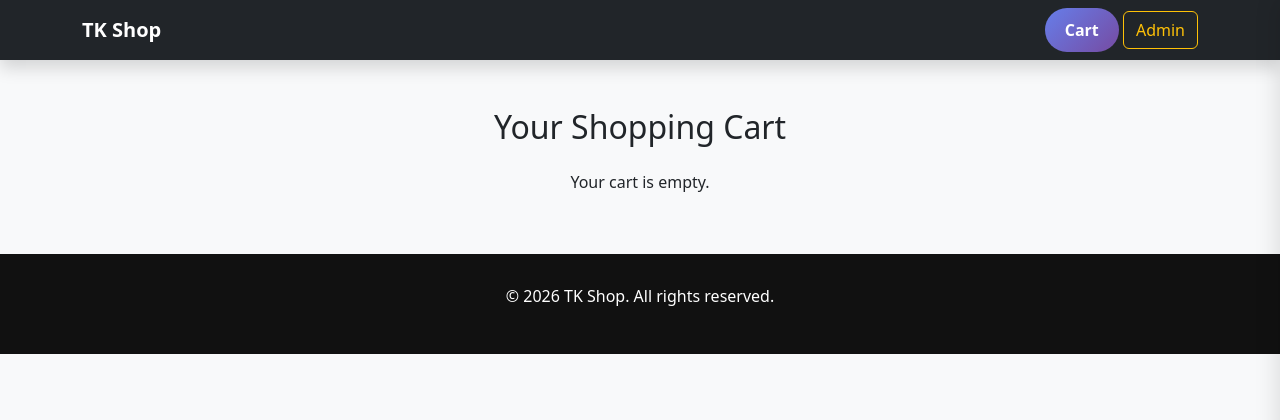
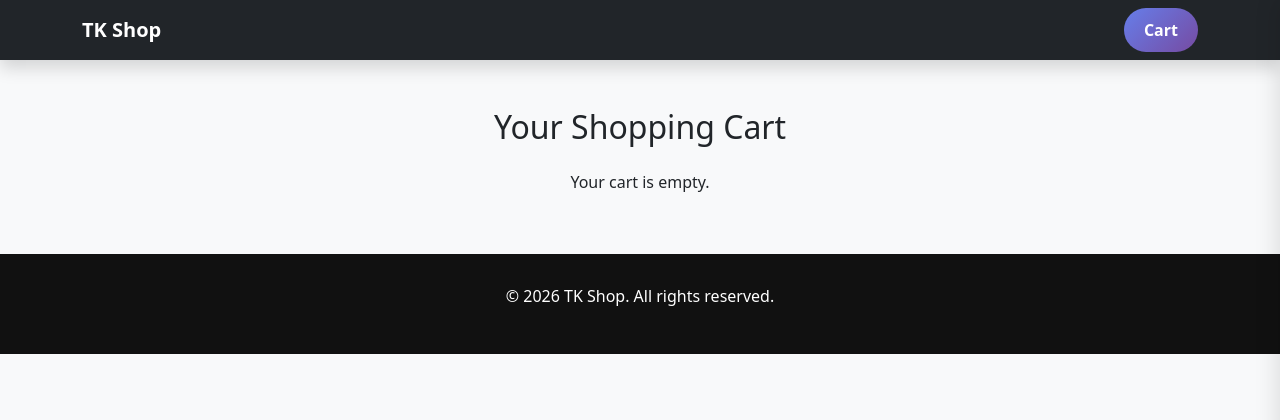
Before and after one commit to channphann/tkshop, a Flask app: page /cart in a window 1280 px wide. Shown: the top 420 px of the page. Run offline with Flask 3, Linux system fonts and the light colour scheme.

Commit message:
Add files via upload

```diff
--- a/templates/layout.html
+++ b/templates/layout.html
@@ -100,7 +100,11 @@
     {% endif %}
 </button>
 
-            <a href="/login" class="btn btn-outline-warning">Admin</a>
+            {% if session.get('admin') %}
+    <a href="/admin" class="btn btn-outline-warning">Admin</a>
+    <a href="/logout" class="btn btn-outline-light">Logout</a>
+{% endif %}
+
         </div>
     </div>
 </nav>
```
